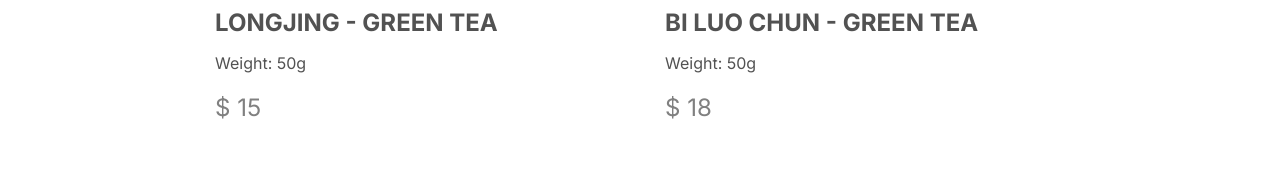
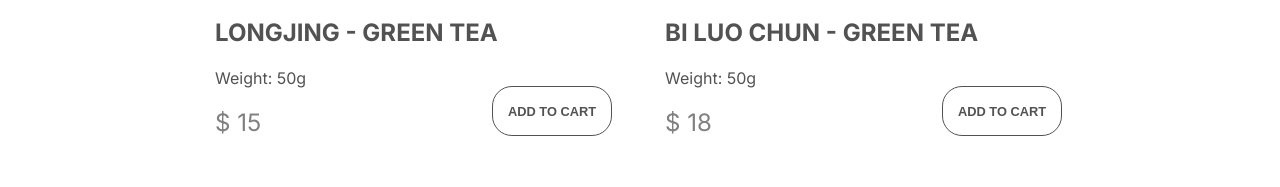
Before and after one commit to ksenyay/shopping_cart, a React (Vite) app: page /card in a window 1280 px wide. Shown: the part 441-628 px from the top of the page. Built offline with nearby package versions, Linux system fonts and the light colour scheme; grey boxes are pictures that could not be loaded.

Commit message:
Added photos

```diff
--- a/src/components/Card.jsx
+++ b/src/components/Card.jsx
@@ -12,8 +12,15 @@ function Card() {
           <div key={product.id} className={styles.card}>
             <img className={styles.img} src={product.url} alt="" />
             <h3>{product.name}</h3>
-            <p>Weight: 50g</p>
-            <p className={styles.price}>{`$ ${product.price}`}</p>
+            <div className={styles.descriptionContainer}>
+              <div>
+                <p>Weight: 50g</p>
+                <p className={styles.price}>{`$ ${product.price}`}</p>
+              </div>
+              <div className={styles.buttonContainer}>
+                <button>ADD TO CART</button>
+              </div>
+            </div>
           </div>
         );
       })}
--- a/src/components/Card.module.css
+++ b/src/components/Card.module.css
@@ -1,6 +1,7 @@
 .cardContainer {
   display: flex;
-  max-height: 700px;
+  padding: 10px 0;
+  max-height: 600px;
   flex-direction: row;
   gap: 50px;
   flex-wrap: wrap;
@@ -39,4 +40,42 @@
   width: 400px;
   object-fit: cover;
   border-radius: 40px;
+  transition: transform 0.3s ease-in-out;
+  cursor: pointer;
 }
+
+.img:hover {
+  transform: scale(1.03);
+}
+
+.descriptionContainer {
+  display: flex;
+  flex-direction: row;
+}
+
+.buttonContainer {
+  width: 120px;
+  display: flex;
+  align-items: flex-end;
+  padding: 10px 3px;
+  margin-left: auto;
+}
+
+.buttonContainer button {
+  border: none;
+  font-size: 0.8em;
+  font-weight: 600;
+  height: 50px;
+  width: 120px;
+  cursor: pointer;
+  border-radius: 20px;
+  background-color: white;
+  border: 1px solid var(--secondary-font);
+  color: var(--secondary-font);
+  transition: transform 0.3s ease-in-out, border 0.1s ease-in-out;
+}
+
+.buttonContainer button:hover {
+  transform: scale(1.05);
+  border: 1px solid var(--blue-accent);
+}
--- a/src/components/ShopPage.jsx
+++ b/src/components/ShopPage.jsx
@@ -4,14 +4,15 @@ const styles = {
   fontSize: "5.5em",
   textAlign: "start",
   marginLeft: "10px",
+  marginTop: "50px",
 };
 
 function ShopPage() {
   return (
-    <>
+    <div>
       <h1 style={styles}>PRODUCTS</h1>
       <Card />
-    </>
+    </div>
   );
 }
 
```
Also changed, not shown: public/product_2.png (added), public/product_5.png.
